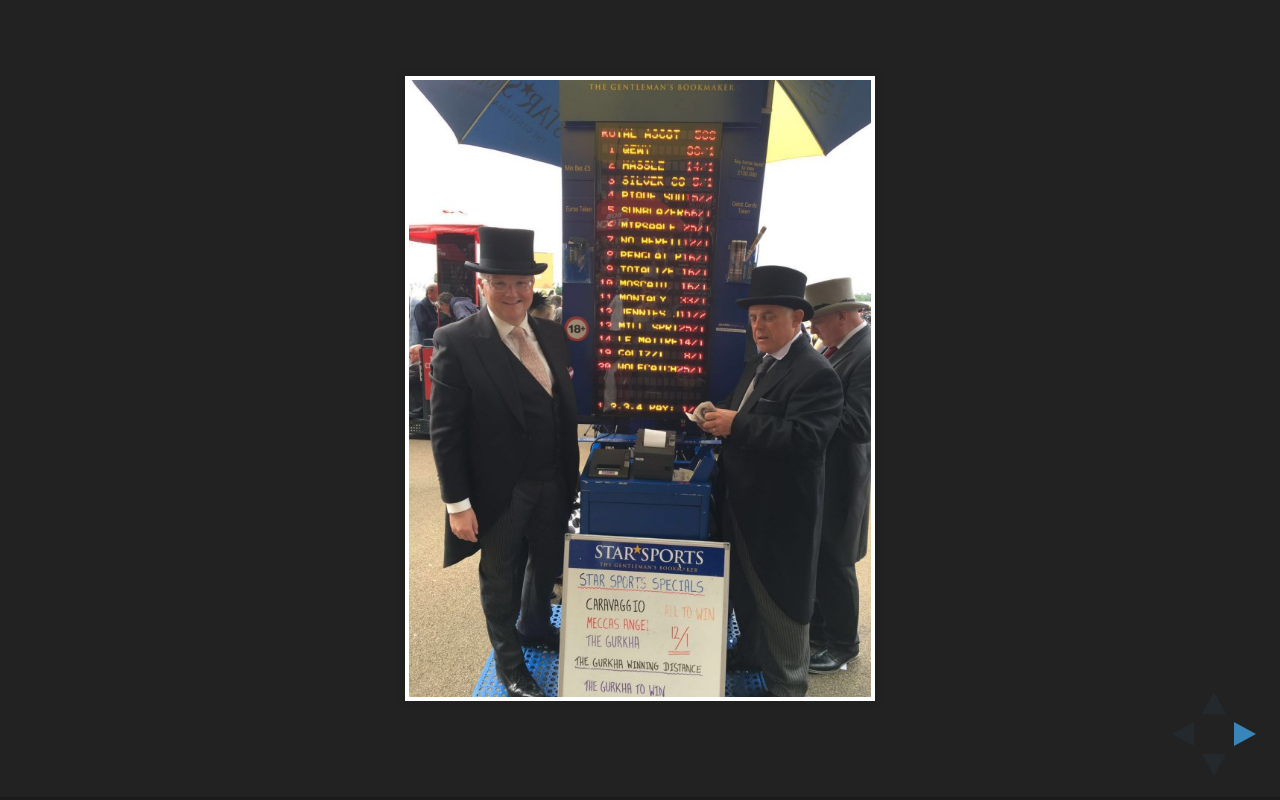
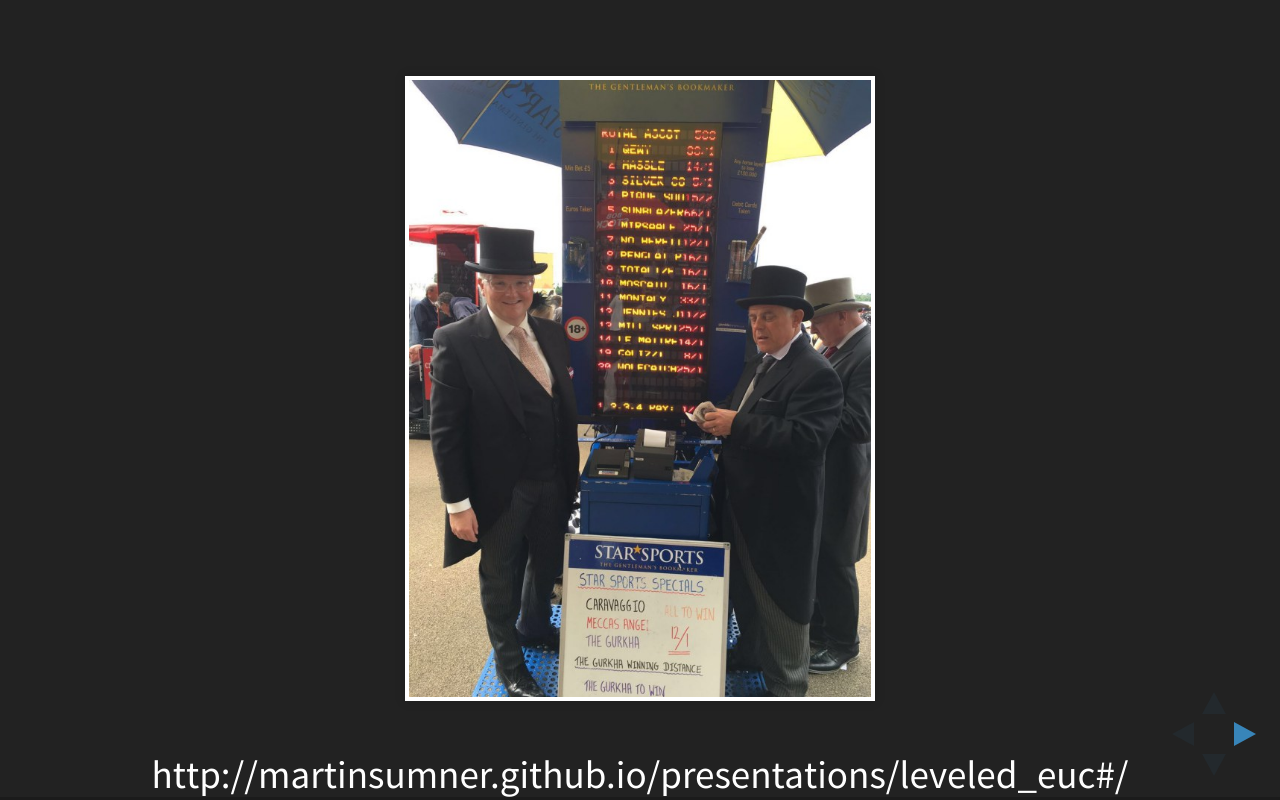
Before and after one commit to martinsumner/presentations, a website: page leveled_euc.html in a window 1280 px wide. Drawn offline with Linux system fonts and the light colour scheme.

Commit message:
Add URL to front page

```diff
--- a/leveled_euc.html
+++ b/leveled_euc.html
@@ -42,6 +42,7 @@
 			<div class="slides">
 				<section>
 				<img width="450" height="600" data-src="images/ascot6201.jpg" alt="Bookmaker"/>
+				<p>http://martinsumner.github.io/presentations/leveled_euc#/</p>
 				</section>
 
 				<section>
```
